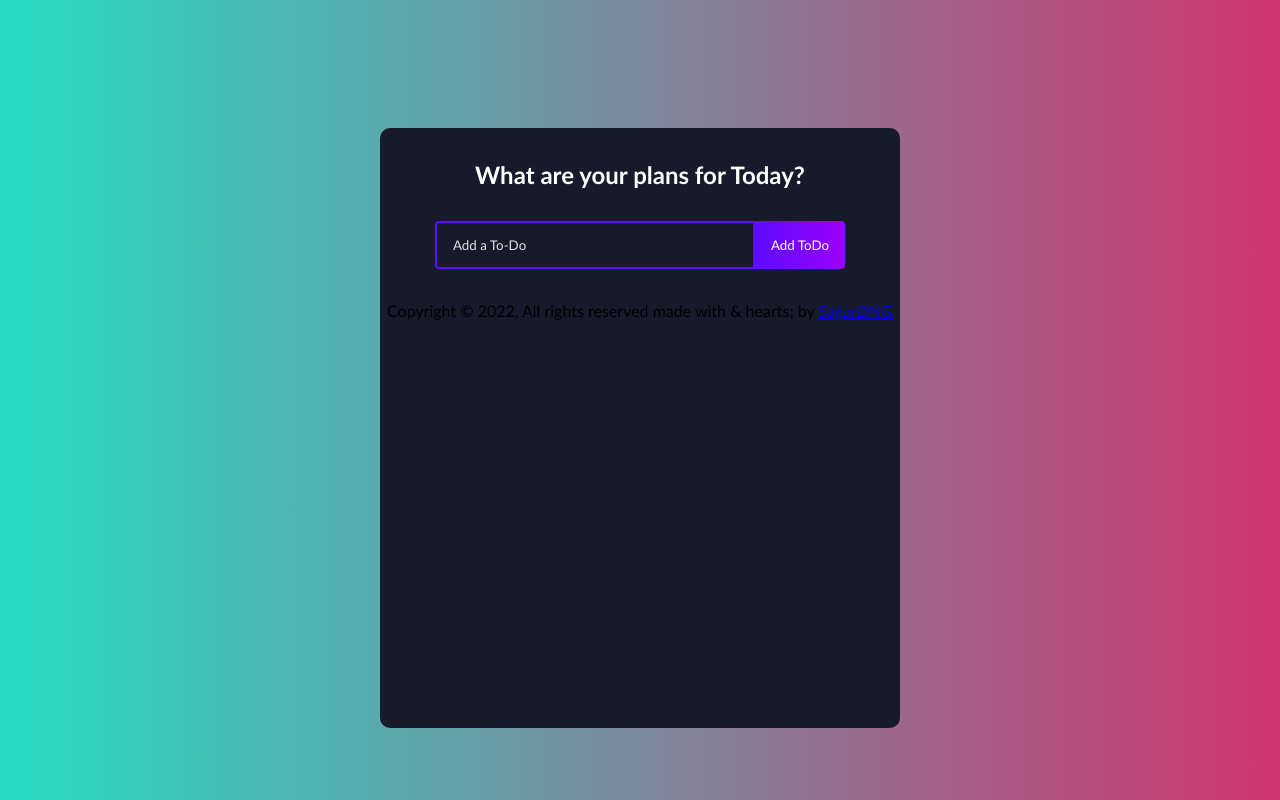
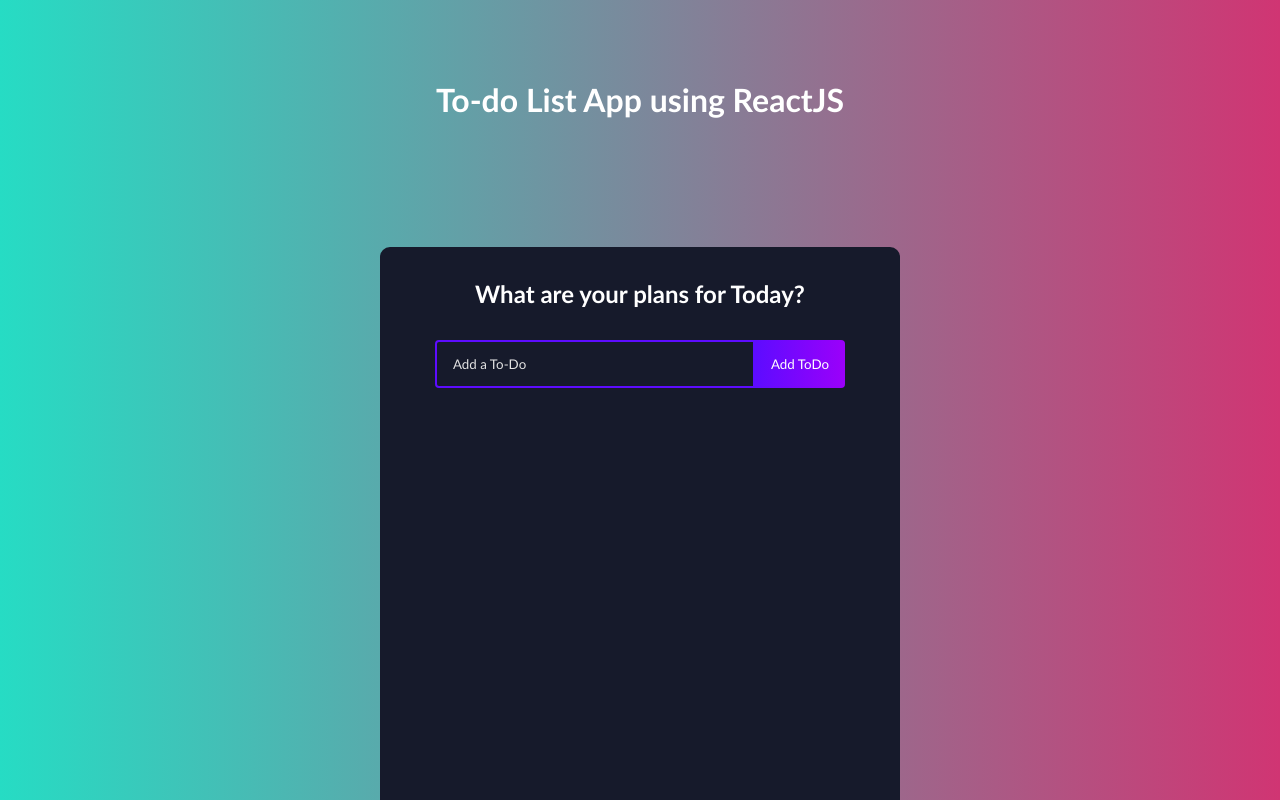
Before and after one commit to SagarDNG/toDoAppUsingReact, a React (Create React App) app: page / in a window 1280 px wide. Shown: the top 800 px of the page. Built offline with nearby package versions, Linux system fonts and the light colour scheme.

Commit message:
added header n footer

```diff
--- a/src/App.css
+++ b/src/App.css
@@ -121,9 +121,27 @@ h2 {
     color: #fff;
 }
 
+.header {
+    text-align: center;
+    margin-top: 5em;
+    color: #fff;
+}
+
+.footer {
+    text-align: center;
+    margin-bottom: 2em;
+    color: #fff;
+}
+
+.footer a {
+    text-decoration: none;
+    color: #fff;
+}
+
 @media screen and (max-width: 700px) {
     .ToDoApp {
         width: 70%;
+        min-height: 70%;
     }
 
     .ToDoInput {
--- a/src/App.js
+++ b/src/App.js
@@ -1,14 +1,18 @@
 import React from 'react';
 import './App.css';
+import Header from './components/Header';
 import ToDoList from './components/ToDoList';
 import Footer from './components/Footer';
 
 function App() {
   return (
-    <div className="ToDoApp">
-      <ToDoList />
+    <>
+      <Header />
+      <div className="ToDoApp">
+        <ToDoList />
+      </div>
       <Footer />
-    </div>
+    </>
   );
 }
 
--- a/src/components/Footer.js
+++ b/src/components/Footer.js
@@ -3,8 +3,8 @@ import React from 'react'
 function Footer() {
     return (
         <div className='footer'>
-            Copyright &#169; 2022, All rights reserved {'\n'}
-            made with & hearts; by <a href="https://sagardng123.wixsite.com/sagardng">SagarDNG</a>
+            Copyright &#169; 2022, All rights reserved <br />
+            Made with &hearts; by <a href="https://sagardng123.wixsite.com/sagardng">SagarDNG</a>
         </div >
     )
 }
--- /dev/null
+++ b/src/components/Header.js
@@ -0,0 +1,13 @@
+import React from 'react'
+
+function Header() {
+    return (
+        <div className='header'>
+            <h1>
+                To-do List App using ReactJS
+            </h1>
+        </div>
+    )
+}
+
+export default Header
```
